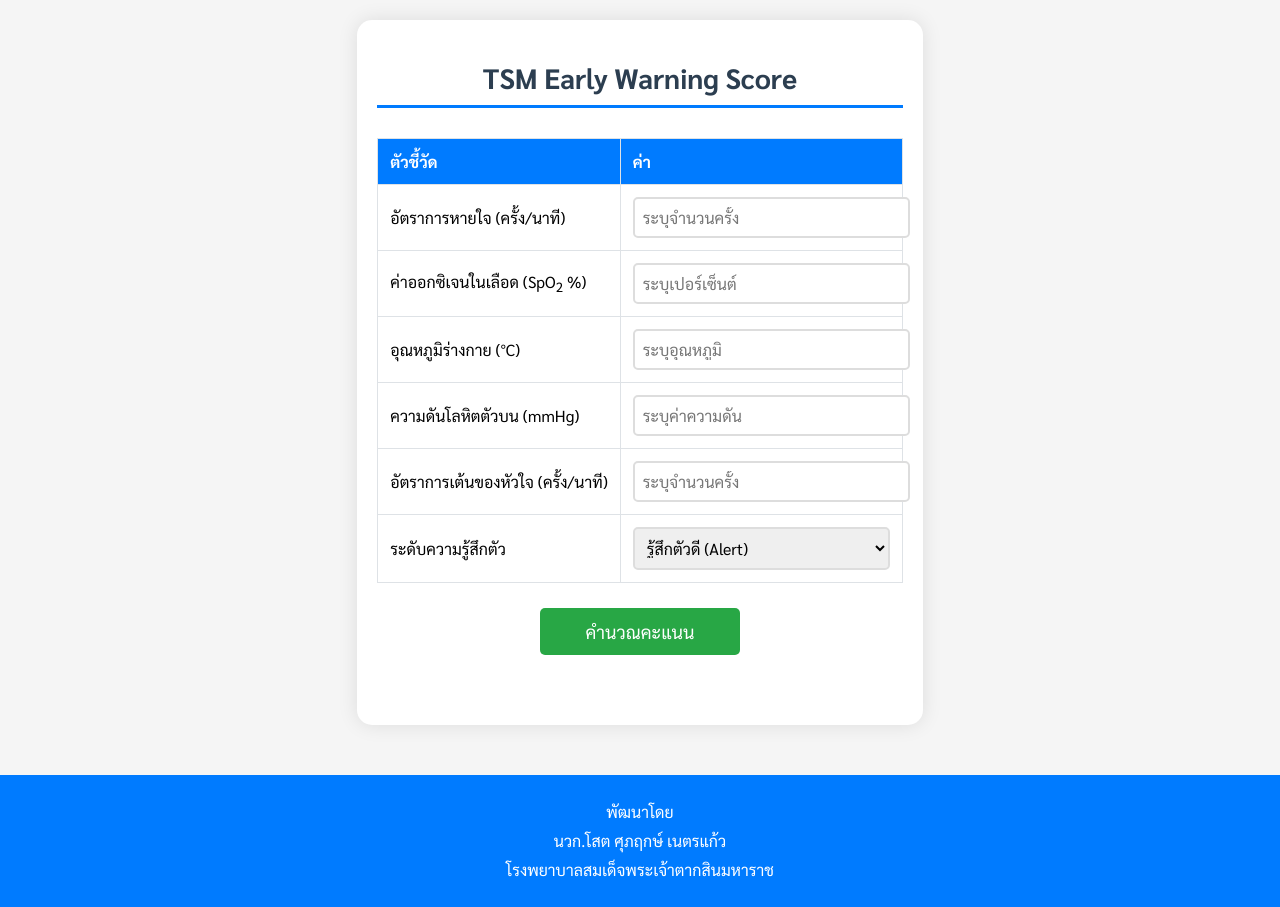
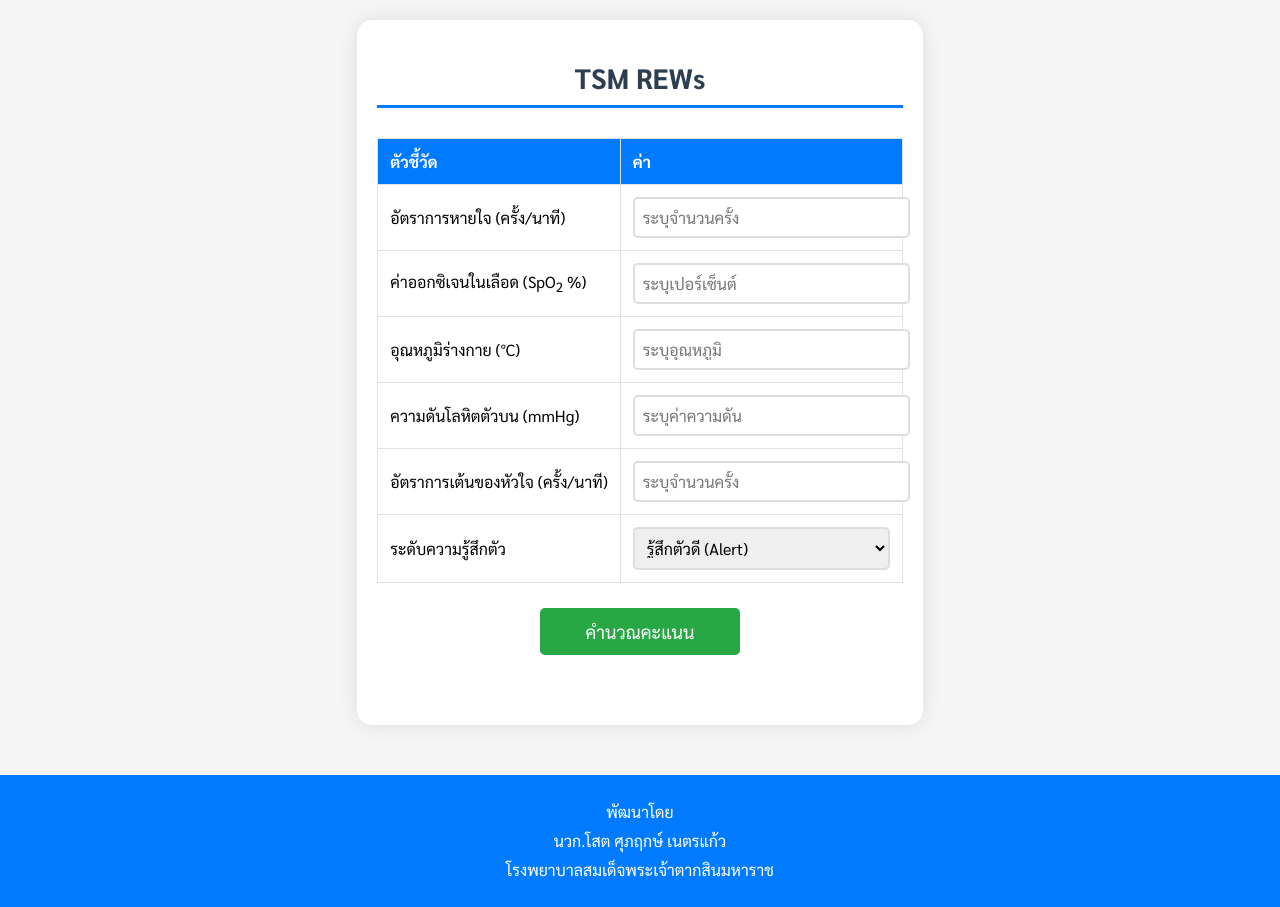
Before and after one commit to xanderkiss/TSM-Early-Warning-Score, a plain HTML site: page index.html in a window 1280 px wide. Drawn offline with Linux system fonts and the light colour scheme.

Commit message:
Update index.html

```diff
--- a/index.html
+++ b/index.html
@@ -3,7 +3,7 @@
 <head>
     <meta charset="UTF-8">
     <meta name="viewport" content="width=device-width, initial-scale=1.0">
-    <title>TSM Early Warning Score</title>
+    <title>TSM REWs</title>
     <link href="https://fonts.googleapis.com/css2?family=Sarabun:wght@400;700&display=swap" rel="stylesheet">
     <style>
         body {
@@ -163,7 +163,7 @@
 </head>
 <body>
     <div class="container">
-        <h1>TSM Early Warning Score</h1>
+        <h1>TSM REWs</h1>
         <form id="ews-form">
             <table>
                 <tr>
```
